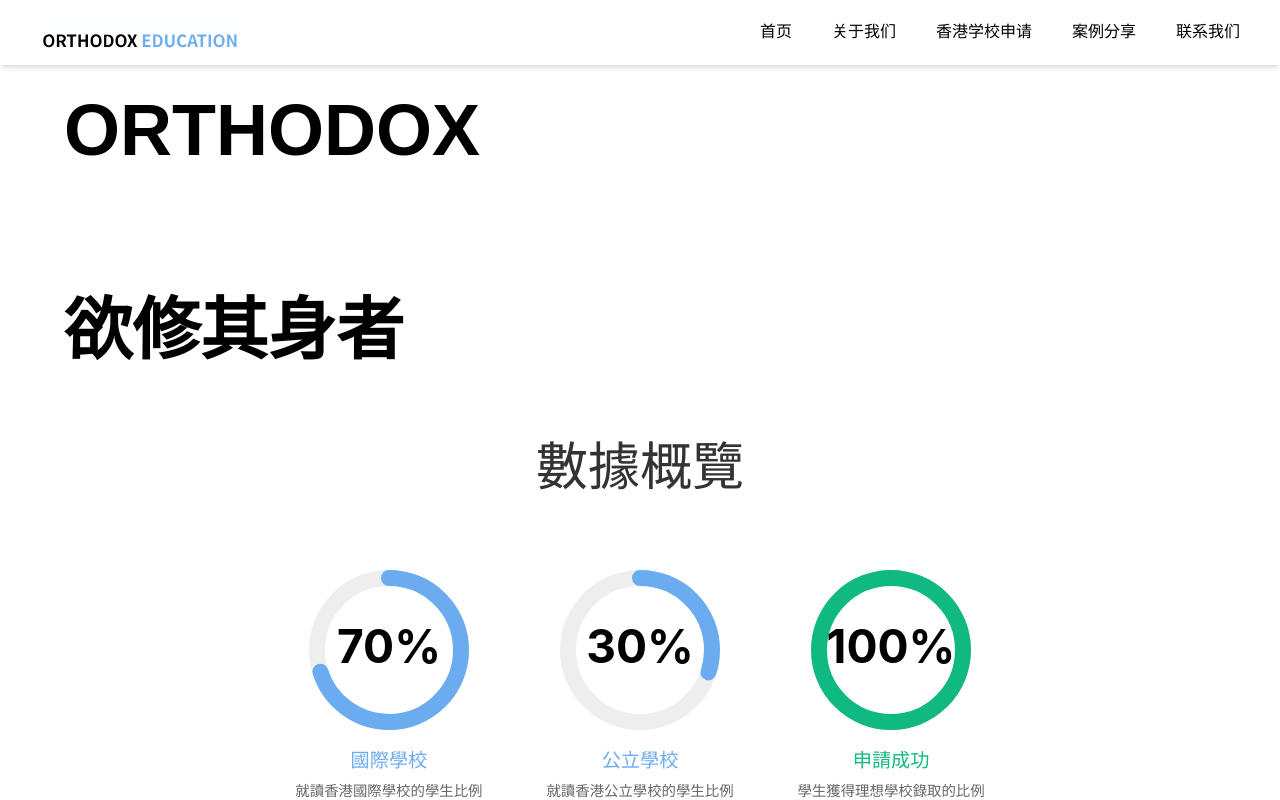
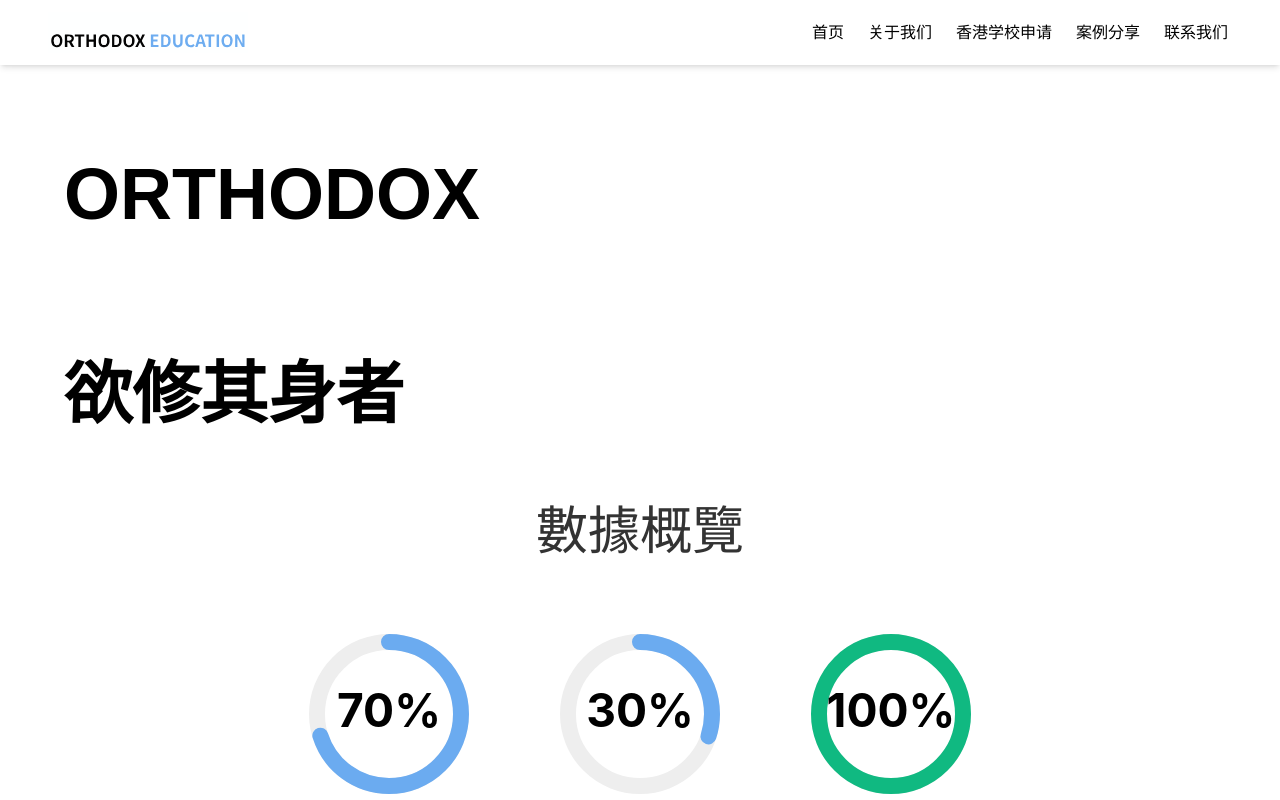
Before and after one commit to LCGSaber/hoobank, a Next.js app: page / in a window 1280 px wide. Shown: the top 800 px of the page. Built offline with nearby package versions, Linux system fonts and the light colour scheme.

Commit message:
update navbar

```diff
--- a/app/page.tsx
+++ b/app/page.tsx
@@ -4,11 +4,14 @@ import { Navbar, Hero, Stats, ServiceSection, WorkflowSections, Business, Billin
 const Home: React.FC = () => {
   return (
     <>
-      <div className="bg-all w-full overflow-hidden">
+      {/* <div className="bg-all w-full overflow-hidden"> */}
+      {/* 留出导航栏高度的顶部空间 */}
+      <div className="h-16"></div>
+      <div className="bg-all w-full">
         <div className={`${styles.paddingX} ${styles.flexCenter}`}>
-        <div className={`${styles.boxWidth}`}>
-          <Navbar />
-        </div>
+          <div className={`${styles.boxWidth}`}>
+            <Navbar />
+          </div>
         </div>
         <div className={`bg-all ${styles.flexStart}`}>
           <div className={`${styles.boxWidth}`}>
--- a/components/Navbar.tsx
+++ b/components/Navbar.tsx
@@ -1,47 +1,122 @@
 "use client"
-import { useState } from 'react';
 import { close, logo, menu, zxlogos } from "@/public/assets";
 import { navLinks } from "@/constants";
 import Image from 'next/image';
 import { useRouter } from 'next/router';
+import React, { useState, useEffect } from 'react';
 
 const Navbar: React.FC = () => {
+  // const router = useRouter();
   const [toggle, setToggle] = useState(false);
   const [isNavVisible, setNavVisible] = useState(true);
+  const [isMenuOpen, setMenuOpen] = useState(false);
+  const [lastScrollY, setLastScrollY] = useState(0);
+  const [navHeight, setNavHeight] = useState(0);
+
+  // 计算导航栏高度
+  useEffect(() => {
+    const navElement = document.querySelector('header');
+    if (navElement) {
+      setNavHeight(navElement.offsetHeight);
+    }
+  }, []);
+  const toggleMenu = () => {
+    setMenuOpen(!isMenuOpen);
+  };
+
+  // 处理导航栏显示/隐藏逻辑
+  useEffect(() => {
+    const handleScroll = () => {
+      const currentScrollY = window.scrollY;
+
+      // 向下滚动且超过100px时隐藏导航栏（仅菜单关闭时）
+      // if (currentScrollY > lastScrollY && currentScrollY > 100 && !isMenuOpen) {
+      //   setNavVisible(false);
+      // } else {
+      //   setNavVisible(true);
+      // }
+
+      setLastScrollY(currentScrollY);
+    };
+
+    window.addEventListener('scroll', handleScroll);
+    return () => window.removeEventListener('scroll', handleScroll);
+  }, [lastScrollY, isMenuOpen]);
+
+  // 平滑滚动到锚点
+
+  // 优化后的滚动函数，避免导航栏遮挡内容
+  const scrollToSection = (id:any) => {
+    const element = document.getElementById(id);
+    if (element) {
+      // 计算调整后的滚动位置
+      const adjustedTop = element.getBoundingClientRect().top + window.pageYOffset - navHeight;
+
+      window.scrollTo({
+        top: adjustedTop,
+        behavior: 'smooth'
+      });
+
+      setMenuOpen(false);
+    }
+  };
+
+  // 监听路由变化关闭菜单
+  // React.useEffect(() => {
+  //   setMenuOpen(false);
+  // }, [router.asPath]);
+
   return (
     // <nav className="w-full flex py-6 justify-between items-center navbar">
     <header className={`fixed top-0 left-0 w-full z-20 transition-all duration-300 ${isNavVisible ? 'transform translate-y-0' : 'transform -translate-y-full'}`}>
       <div className="bg-white shadow-md">
         <div className="container mx-auto py-3 flex justify-between items-center">
-          <Image src={zxlogos} alt="HooBank" width={200} height={60} className='logo-size' />
+          <Image src={zxlogos} alt="HooBank" width={200} height={60} className='ml-2' />
           <ul className="list-none sm:flex hidden justify-end items-center flex-1">
             {navLinks.map((nav, index) => (
+              // <li
+              //   key={nav.id}
+              //   className={`font-poppins font-normal cursor-pointer text-[16px] text-black ${index === navLinks.length - 1 ? 'mr-0' : 'mr-10'}`}>
+              //   <a href={`#${nav.id}`}>
+              //     {nav.title}
+              //   </a>
+              // </li>
               <li
-                key={nav.id}
-                className={`font-poppins font-normal cursor-pointer text-[16px] text-black ${index === navLinks.length - 1 ? 'mr-0' : 'mr-10'}`}>
-                <a href={`#${nav.id}`}>
-                  {nav.title}
-                </a>
+                key={nav.id}>
+                <button
+                  className="w-full text-left py-2 px-3 rounded hover:bg-primary/10 transition-colors"
+                  onClick={() => scrollToSection(nav.id)}
+                >
+                  <span className="font-medium">{nav.title}</span>
+                </button>
               </li>
             ))}
           </ul>
-          <div className="sm:hidden flex flex-1 justify-end items-center">
+          <div className="sm:hidden flex flex-1 justify-end items-center mr-4">
+            {/* <button
+            className="object-contain left-2"
+            onClick={() => setToggle((prev) => !prev)}
+            >
+            <span className="font-medium">目录</span>
+            </button> */}
             <Image src={toggle ? close : menu}
               alt="menu"
-              className="object-contain bg-primary"
-              width={28}
-              height={28}
+              className="object-contain bg-primary left-2"
+              width={20}
+              height={12}
               onClick={() => setToggle((prev) => !prev)} />
             <div className={`${toggle ? 'flex' : 'hidden'}
             p-6 bg-primary absolute top-20 ring-0 mx-4 my-2 min-w-[140px] rounded-xl sidebar`}>
               <ul className="list-none flex flex-col justify-end items-center flex-1">
                 {navLinks.map((nav, index) => (
                   <li
-                    key={nav.id}
-                    className={`font-poppins font-normal cursor-pointer text-[16px] text-black ${index === navLinks.length - 1 ? 'mr-0' : 'mb-4'}`}>
-                    <a href={`#${nav.id}`}>
-                      {nav.title}
-                    </a>
+                    key={nav.id}>
+                    <button
+                      className="w-full text-left py-2 px-3 rounded hover:bg-primary/10 transition-colors"
+                      onClick={() => scrollToSection(nav.id)}
+                    >
+                      <span className="font-medium">{nav.title}</span>
+                    </button>
                   </li>
                 ))}
               </ul>
--- a/styles/globals.css
+++ b/styles/globals.css
@@ -213,3 +213,13 @@ text-fill-color: transparent;
     font-size: 36px;
   }
 }
+
+@layer utilities {
+  .content-auto {
+    content-visibility: auto;
+  }
+
+  .scroll-target {
+    scroll-margin-top: 4rem; /* 导航栏高度 + 额外间距 */
+  }
+}
```
